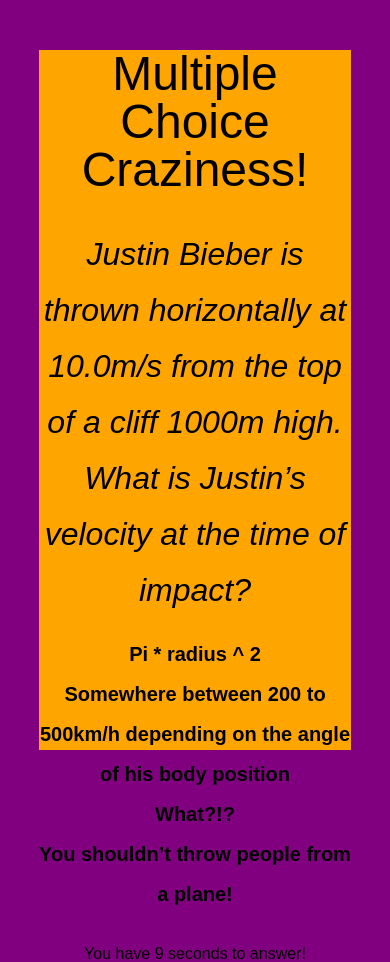
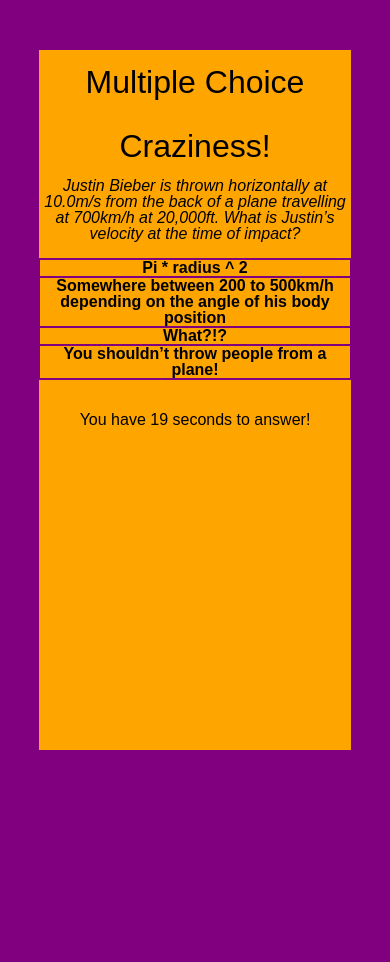
Before and after one commit to neilfr/TriviaGame, a plain HTML site: page index.html in a window 390 px wide. Both pictures are taken after a click on the element "Start the Game!". After the commit the page ends 844 px from the top, so only its background shows below. Drawn offline with nearby package versions, Linux system fonts and the light colour scheme.

Commit message:
small look and feel changes

```diff
--- a/assets/css/style.css
+++ b/assets/css/style.css
@@ -6,12 +6,12 @@ body{
 
 h1{
     font-size:3em;
+    line-height: 3.5em;
 }
 
 #question,#answerStatus{
-    padding-top:1em;
-    font-size: 2em;
-    line-height: 1.75em;
+    font-size: 1.5em;
+    line-height: 2em;
     text-align: center;
     font-style: italic;
 
@@ -44,12 +44,25 @@ answerContainer{
     padding:1em;
 }
 
-.answer,#correctAnswer, #correctAnswers,#incorrectAnswers,#unanswered{
+.answer,#correctAnswer{
     line-height:2em;
     font-size:1.25em;
     font-weight: bold;
-    border-style: 1px solid purple;
+    border: 1px solid purple;
 }
+#correctAnswers,#incorrectAnswers,#unanswered{
+    line-height:2em;
+    font-size:1.25em;
+    font-weight: bold;
+}
+#A{
+    border-top: 2px solid purple;
+}
+
+#D{
+    border-bottom: 2px solid purple;
+}
+
 .answer:hover{
     background-color:purple;
 }
@@ -62,3 +75,17 @@ answerContainer{
     line-height:3em;
     font-size:2em;
 }
+
+@media screen and (max-width:740px){
+    h1{
+        font-size:2em;
+        line-height:2em;
+    }
+}
+
+@media screen and (max-width:600px){
+    .answer,#correctAnswer,#question,#answerStatus{
+        line-height:1em;
+        font-size:1em;
+    }
+}
--- a/assets/javascript/app.js
+++ b/assets/javascript/app.js
@@ -7,7 +7,7 @@ var myInterval;
 // load question bank.  Questions sourced from https://pleated-jeans.com and modified for this form factor.
 var trivia =[
     {
-        question:"Justin Bieber is thrown horizontally at 10.0m/s from the top of a cliff 1000m high.  What is Justin’s velocity at the time of impact?",
+        question:"Justin Bieber is thrown horizontally at 10.0m/s from the back of a plane travelling at 700km/h at 20,000ft.  What is Justin’s velocity at the time of impact?",
         optionA:"Pi * radius ^ 2",
         optionB:"Somewhere between 200 to 500km/h depending on the angle of his body position",
         optionC:"What?!?",
@@ -203,7 +203,7 @@ function clearCountdown(){
 
 // start a countdown for the question screen; if the countdown expires, procees to the answer screen
 function questionCountdown(){
-    var timer=10;
+    var timer=20;
         myInterval = setInterval(function(){
         $('#countdown').html("You have "+timer+" seconds to answer!");
         if(timer===0){
```
